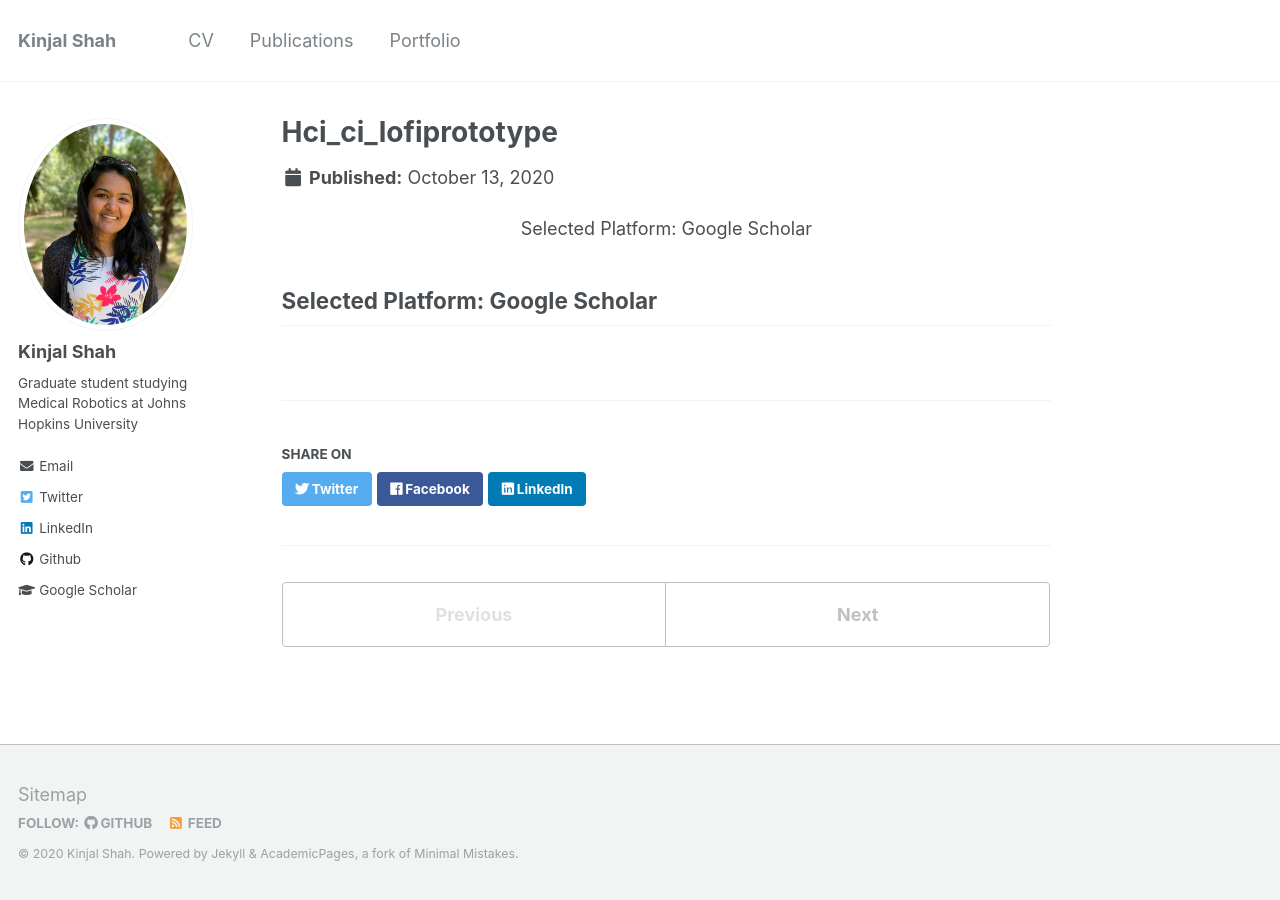
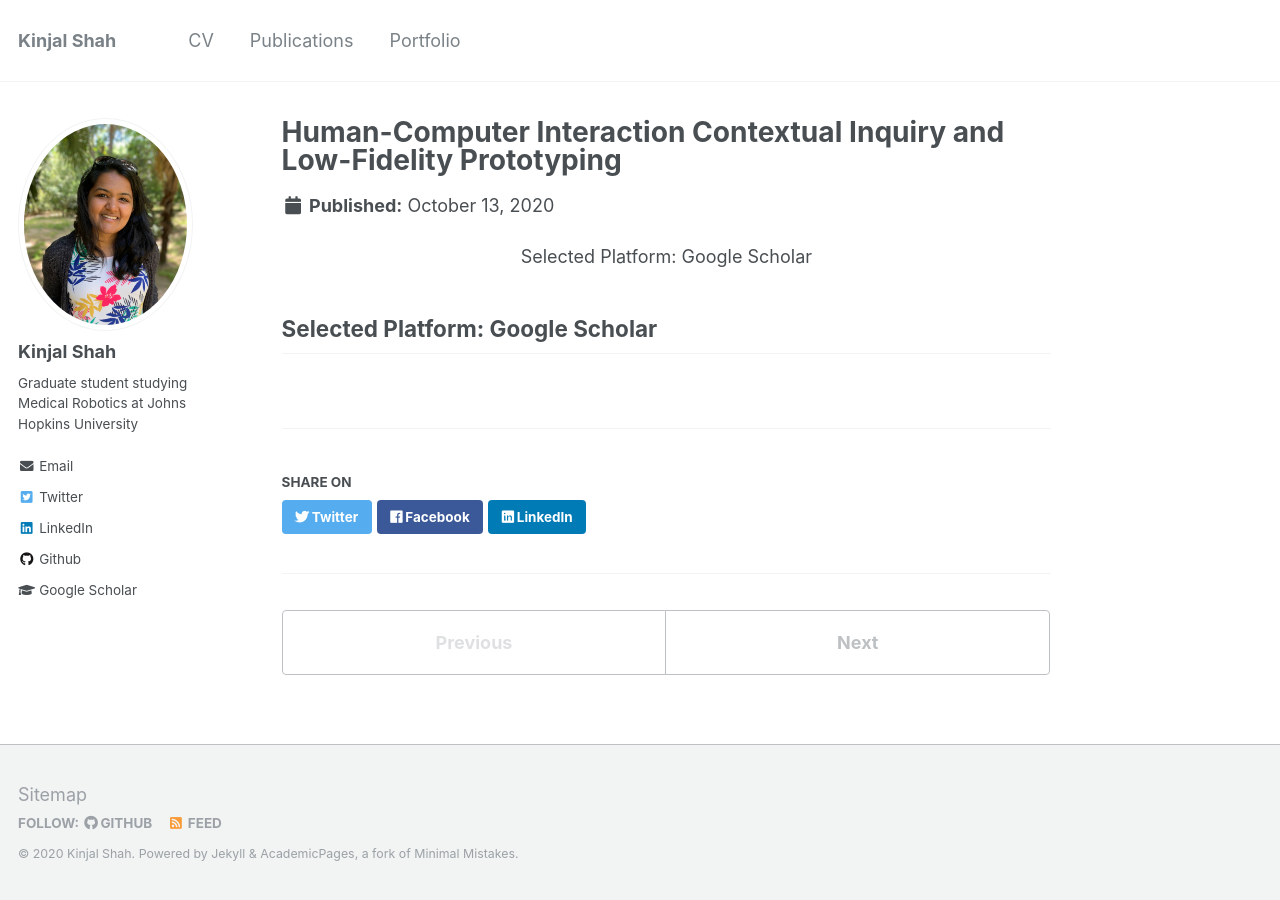
Before and after one commit to kinjmshah/kinjmshah.github.io, a Jekyll site: the page built from _portfolio/HCI_CI_LoFiPrototype.md, in a window 1280 px wide. Built offline with Jekyll 4.4.1, drawn with Linux system fonts in a browser that asks for light colours.

Commit message:
Update HCI_CI_LoFiPrototype.md

```diff
--- a/_portfolio/HCI_CI_LoFiPrototype.md
+++ b/_portfolio/HCI_CI_LoFiPrototype.md
@@ -1,4 +1,5 @@
 ---
+title: Human-Computer Interaction Contextual Inquiry and Low-Fidelity Prototyping
 permalink: /portfolio/HCI_LowFidelityPrototyping
 ---
 
```
